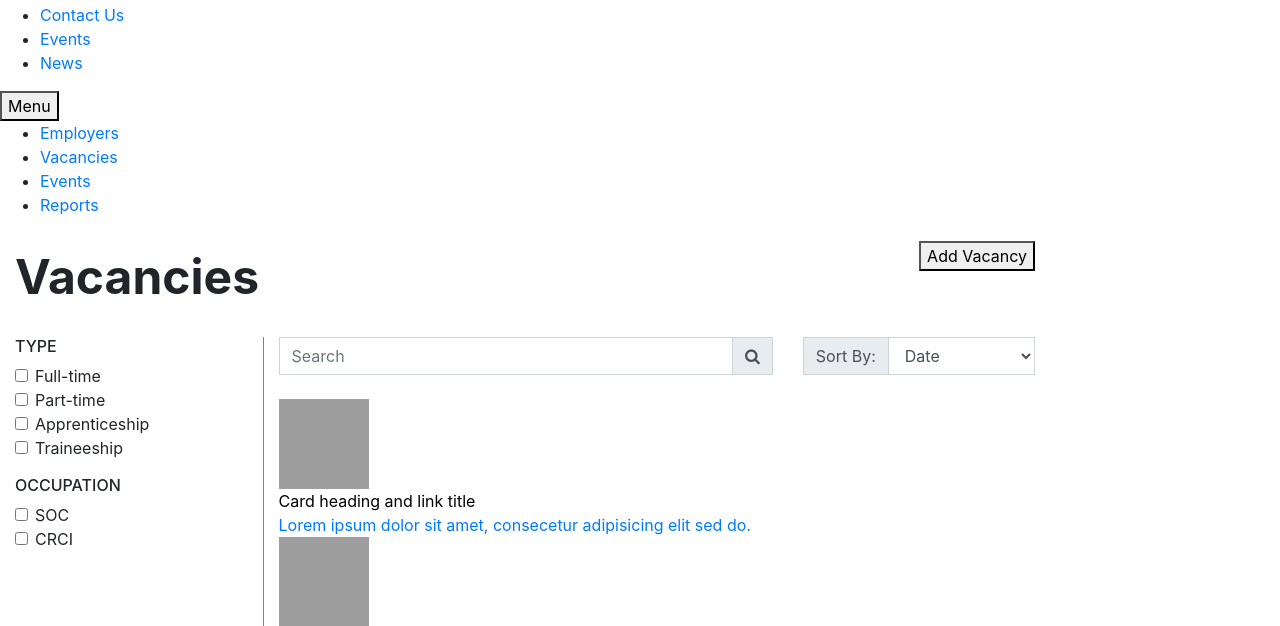
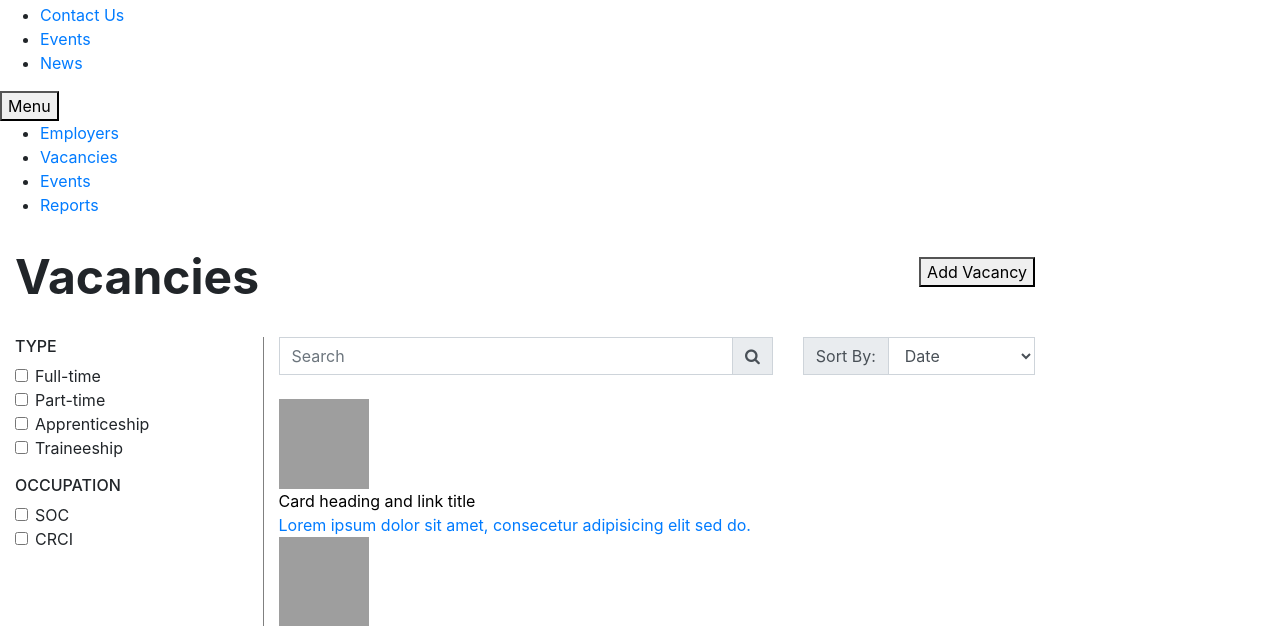
Before and after one commit to krzysztof-rachwal/Masters-Dissertation, a Spring Boot app: page /searchVacancies in a window 1280 px wide. Shown: the part 731-1357 px from the top of the page. Run offline with Spring Boot 4, Linux system fonts and the light colour scheme; some of the project's set-up classes (security, data sources, template engines, error pages and the like) are left out, and stand-ins take their place; some libraries are stand-ins or nearby versions; grey boxes are pictures that could not be loaded.

Commit message:
Fix add Vacancies button

```diff
--- a/src/main/resources/templates/searchEmployerPage.html
+++ b/src/main/resources/templates/searchEmployerPage.html
@@ -205,7 +205,7 @@
                 <div class="mb-3">
                     <label for="exampleFormControlInput1">NO of Employers</label>
                     <input type="number" class="form-control input-border" id="exampleFormControlInput1" placeholder="">
-                </div>
+                </div>lo
 
                 <div class="mb-3">
                     <label>Local Authorities</label>
--- a/src/main/resources/templates/searchVacanciesPage.html
+++ b/src/main/resources/templates/searchVacanciesPage.html
@@ -146,7 +146,7 @@
         <div class="container my-4">
             <div class="row-fluid">
                 <span class="title-h1">Vacancies</span>
-                <button type="button"  id="addVacancy" class="button--secondary" style="float: right">Add Vacancy</button>
+                <button type="button"  id="addVacancy" class="button--secondary my-3 float-right">Add Vacancy</button>
             </div>
 
 
```
